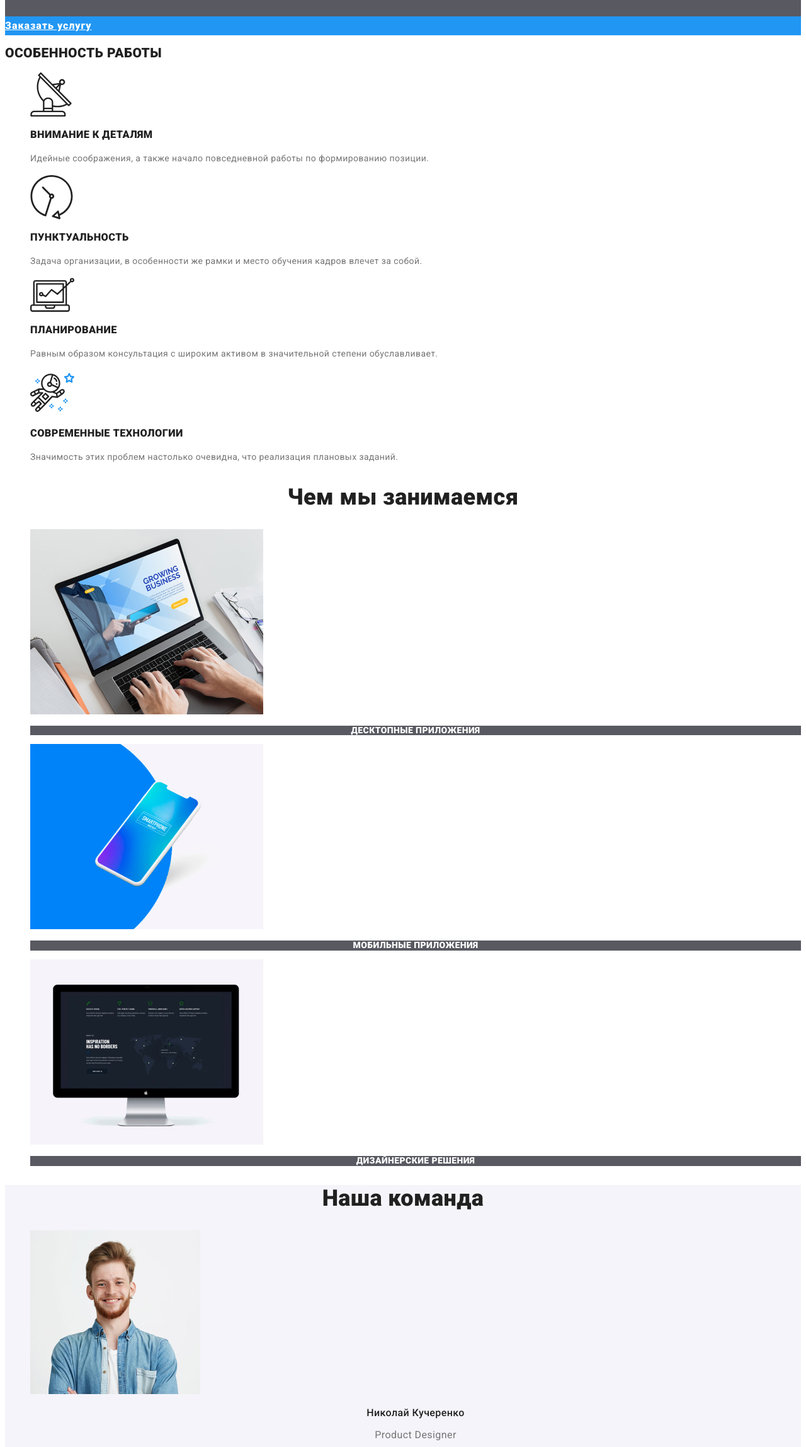
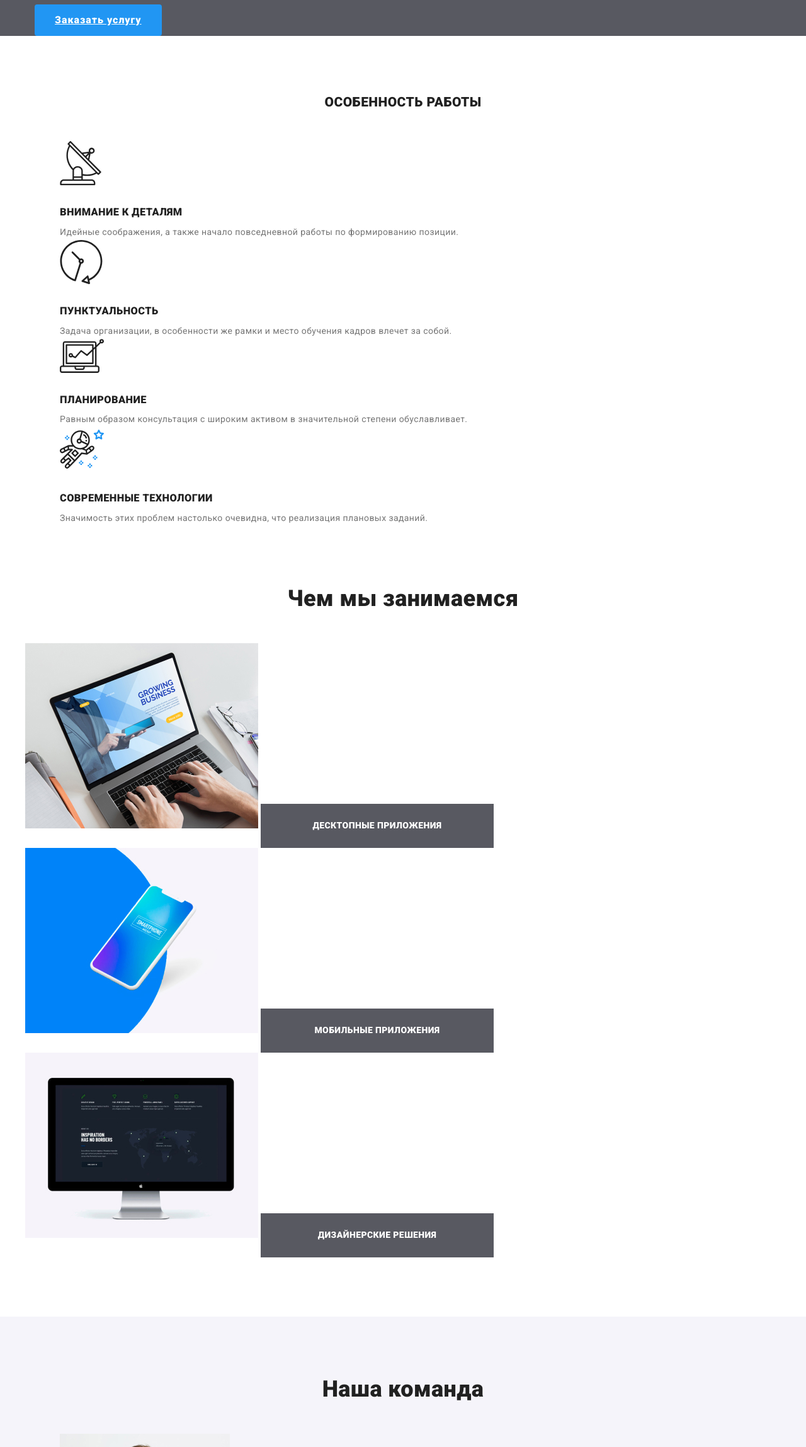
Before and after one commit to alexeygelich/goit-markup-hw-03.1, a plain HTML site: page index.html in a window 1280 px wide. Shown: the part 257-2554 px from the top of the page at 63% size. Drawn offline with nearby package versions, Linux system fonts and the light colour scheme.

Commit message:
Добавляет отступы для элементов в файле кроме футера

```diff
--- a/css/style.css
+++ b/css/style.css
@@ -23,6 +23,14 @@ body {
 
 .list {
   list-style: none;
+  margin-top: 0;
+  margin-bottom: 0;
+}
+
+.container {
+  width: 1170px;
+  margin-left: auto;
+  margin-right: auto;
 }
 
 /* Site nav */
@@ -78,7 +86,12 @@ body {
 }
 
 .hero .title {
+  margin-top: 0;
+  margin-bottom: 0;
   color: var(--white-color);
+  max-width: 696px;
+  margin-left: auto;
+  margin-right: auto;
 
   font-weight: 900;
   font-size: 44px;
@@ -96,10 +109,14 @@ body {
 }
 
 .hero .button {
+  display: inline-block;
+  padding: 10px 32px;
+  border-radius: 4px;
+  margin-top: 30px;
+  min-width: 200px;
   font-weight: 700;
   font-size: 16px;
   line-height: 1.87;
-  display: flex;
   align-items: center;
   text-align: center;
   letter-spacing: 0.06em;
@@ -108,19 +125,35 @@ body {
 /* Work */
 
 .work p {
+  margin-top: 10px;
+  margin-bottom: 0;
   line-height: 1.71;
 }
 
 .work .title {
+  margin-top: 30px;
+  margin-bottom: 0;
   color: var(--title-text-color);
 
   font-weight: 700;
   text-transform: uppercase;
 }
 
+.title.main {
+  margin-top: 94px;
+  margin-bottom: 50px;
+  text-align: center;
+}
+
 /* What are we doing */
 
+.doing {
+  margin-bottom: 94px;
+}
+
 .doing .title {
+  margin-top: 94px;
+  margin-bottom: 50px;
   color: var(--title-text-color);
 
   font-weight: 700;
@@ -130,11 +163,18 @@ body {
 }
 
 .doing .text {
+  margin-top: 0;
+  margin-bottom: 0;
+  display: inline-block;
+  min-width: 370px;
+  min-height: 70px;
+  padding-top: 27px;
+  padding-bottom: 27px;
+  text-align: center;
   color: var(--white-color);
   background-color: var(--bg-text-color);
 
   font-weight: 700;
-  text-align: center;
   text-transform: uppercase;
 }
 
@@ -142,9 +182,13 @@ body {
 
 .team {
   background-color: var(--bg-team-color);
+  padding-top: 94px;
+  padding-bottom: 94px;
 }
 
 .team .title {
+  margin-top: 0;
+  margin-bottom: 50px;
   color: var(--title-text-color);
 
   font-weight: 700;
@@ -154,6 +198,8 @@ body {
 }
 
 .title.name {
+  margin-top: 30px;
+  margin-bottom: 10px;
   font-weight: 500;
   font-size: 16px;
   line-height: 1.19;
@@ -161,14 +207,22 @@ body {
 }
 
 .team p {
+  margin-top: 0;
+  margin-bottom: 16px;
   font-size: 16px;
   line-height: 1.19;
   text-align: center;
 }
 
+.team .social {
+  margin-bottom: 24px;
+}
+
 /* Clients */
 
 .clients .title {
+  margin-top: 94px;
+  margin-bottom: 50px;
   color: var(--title-text-color);
 
   font-weight: 700;
@@ -179,6 +233,15 @@ body {
 
 .clients a:hover {
   background-color: var(--accent-text-color);
+}
+
+.clients li {
+  border: 1px solid #afb1b8;
+  border-radius: 4px;
+  display: inline-block;
+  min-width: 170px;
+  min-height: 90px;
+  text-align: center;
 }
 
 /* Footer */
--- a/index.html
+++ b/index.html
@@ -8,11 +8,16 @@
       href="https://fonts.googleapis.com/css2?family=Raleway:wght@700&family=Roboto:wght@400;500;900&display=swap"
       rel="stylesheet"
     />
+    <link
+      rel="stylesheet"
+      href="https://cdnjs.cloudflare.com/ajax/libs/modern-normalize/0.7.0/modern-normalize.min.css"
+    />
     <link rel="stylesheet" href="./css/style.css" />
   </head>
   <body>
     <!--Header-->
     <header>
+      <div class="container">
         <nav>
           <a class="logo" href="./index.html">
             Web <span class="studio">Studio</span>
@@ -43,16 +48,21 @@
             </a>
           </li>
         </ul>
+      </div>
     </header>
     <main>
       <!--Hero-->
       <section class="hero">
+        <div class="container">
           <h1 class="title">Эффективные решения для вашего бизнеса</h1>
           <a href="" class="button">Заказать услугу</a>
+        </div>
       </section>
+
       <!--work-->
       <section class="work">
-        <h2 class="title">Особенность работы</h2>
+        <div class="container">
+          <h2 class="title main">Особенность работы</h2>
           <ul class="list">
             <li>
               <img src="./img/sputnik.svg" alt="Спутник" />
@@ -66,8 +76,8 @@
               <img src="./img/time.svg" alt="Часы" />
               <h3 class="title">Пунктуальность</h3>
               <p>
-              Задача организации, в особенности же рамки и место обучения кадров
-              влечет за собой.
+                Задача организации, в особенности же рамки и место обучения
+                кадров влечет за собой.
               </p>
             </li>
             <li>
@@ -87,6 +97,7 @@
               </p>
             </li>
           </ul>
+        </div>
       </section>
       <!--What are we doing-->
       <section class="doing">
@@ -120,6 +131,7 @@
       </section>
       <!--Team-->
       <section class="team">
+        <div class="container">
           <h2 class="title">Наша команда</h2>
           <ul class="list">
             <li>
@@ -231,13 +243,15 @@
               </ul>
             </li>
           </ul>
+        </div>
       </section>
       <!--Clients-->
       <section class="clients">
+        <div class="container">
           <h2 class="title">Постоянные клиенты</h2>
           <ul class="list">
             <li>
-            <a href="">
+              <a class="company" href="">
                 <img src="./img/client-1.svg" alt="Клиент 1" />
               </a>
             </li>
@@ -267,6 +281,7 @@
               </a>
             </li>
           </ul>
+        </div>
       </section>
     </main>
     <!--Footer-->
```
Also changed, not shown: portfolio.html (+4 -0 lines). Lines whose indentation alone changed are shown as unchanged.
